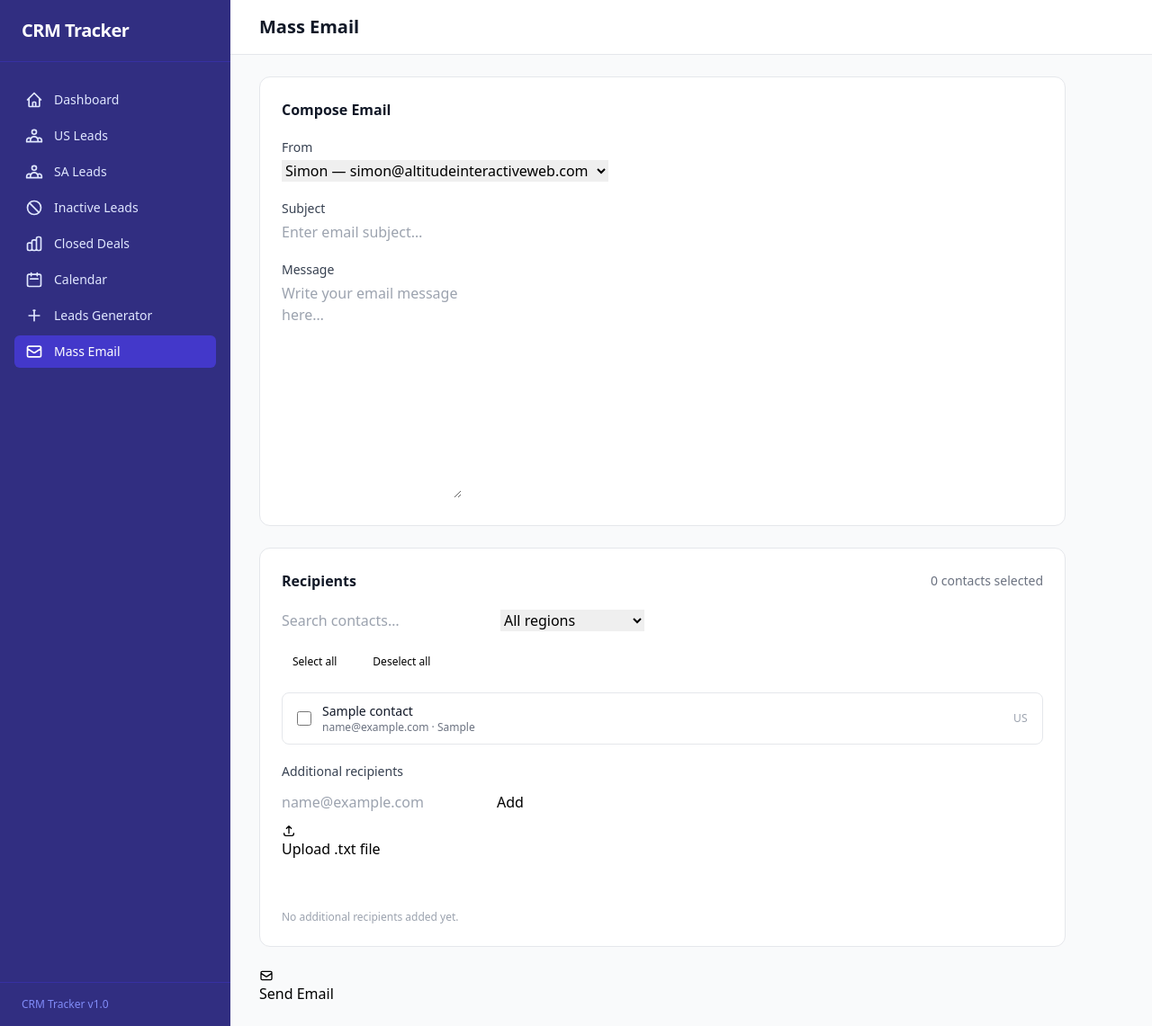
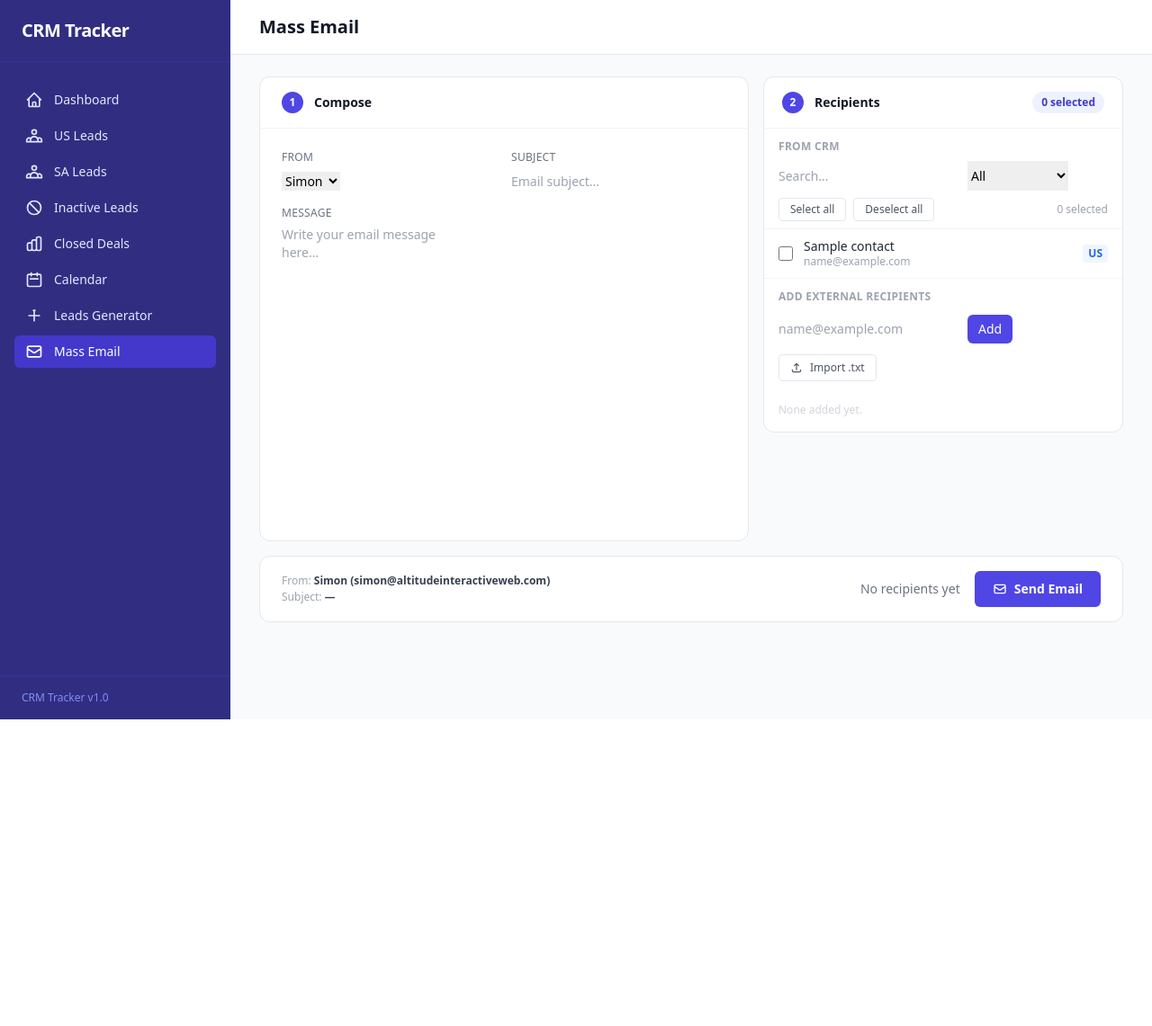
Before and after one commit to simonburger-web/crm-tracker, a Django app: page /email/ in a window 1280 px wide. Shown: the whole page at 90% size. After the commit the page ends 800 px from the top, so only its background shows below. Run offline with Django 5.2, Linux system fonts and the light colour scheme; tables that the repository leaves empty hold one stand-in row (values such as "Sample post"); some libraries are stand-ins or nearby versions.

Commit message:
Mass email: full layout redesign for efficiency and clarity
Two-column layout — compose on the left, recipients on the right —
so both panels are visible at once without scrolling. Recipients
panel has a fixed-height scrollable contact list, compact region
badges (US/SA), and an always-visible add-external section below it.
A sticky send bar at the bottom shows a live preview of From/Subject
and total recipient count. Numbered step indicators (1 Compose,
2 Recipients) clarify the workflow.

Co-Authored-By: Claude Sonnet 4.6 <noreply@anthropic.com>

```diff
--- a/templates/crm/mass_email.html
+++ b/templates/crm/mass_email.html
@@ -3,86 +3,104 @@
 {% block page_title %}Mass Email{% endblock %}
 
 {% block content %}
-<div class="max-w-4xl space-y-6">
 
 {% if sent %}
   {% if success_count %}
-      <div class="bg-green-50 border border-green-200 rounded-xl px-5 py-4 flex items-start gap-3">
-        <svg class="w-5 h-5 text-green-600 mt-0.5 flex-shrink-0" fill="none" stroke="currentColor" viewBox="0 0 24 24"><path stroke-linecap="round" stroke-linejoin="round" stroke-width="2" d="M5 13l4 4L19 7"/></svg>
-        <div class="text-sm text-green-800">
-          <span class="font-semibold">Sent successfully to {{ success_count }} recipient{{ success_count|pluralize }}.</span>
-          {% if failed_recipients %}
-            <br>Failed to send to: {{ failed_recipients|join:", " }}
-          {% endif %}
-        </div>
+    <div class="mb-4 bg-green-50 border border-green-200 rounded-xl px-5 py-3 flex items-center gap-3">
+      <svg class="w-5 h-5 text-green-600 flex-shrink-0" fill="none" stroke="currentColor" viewBox="0 0 24 24"><path stroke-linecap="round" stroke-linejoin="round" stroke-width="2" d="M5 13l4 4L19 7"/></svg>
+      <span class="text-sm text-green-800 font-medium">Sent to {{ success_count }} recipient{{ success_count|pluralize }}.{% if failed_recipients %} Failed: {{ failed_recipients|join:", " }}{% endif %}</span>
     </div>
   {% else %}
-      <div class="bg-red-50 border border-red-200 rounded-xl px-5 py-4 text-sm text-red-800">
-        <span class="font-semibold">All sends failed.</span> Failed recipients: {{ failed_recipients|join:", " }}
+    <div class="mb-4 bg-red-50 border border-red-200 rounded-xl px-5 py-3 text-sm text-red-800 font-medium">
+      All sends failed. Check your SMTP configuration.
     </div>
   {% endif %}
 {% endif %}
 
 {% if error %}
-    <div class="bg-red-50 border border-red-200 rounded-xl px-5 py-4 text-sm text-red-800 font-medium">
+  <div class="mb-4 bg-amber-50 border border-amber-200 rounded-xl px-5 py-3 text-sm text-amber-800 font-medium">
     {{ error }}
   </div>
 {% endif %}
 
-  <form method="post" id="mass-email-form">
+<form method="post" id="mass-email-form" class="flex flex-col gap-4">
   {% csrf_token %}
 
-    <!-- Subject + Message -->
-    <div class="bg-white rounded-xl border border-gray-200 p-6 space-y-5">
-      <h2 class="text-base font-semibold text-gray-900">Compose Email</h2>
+  <!-- ── Two-column workspace ───────────────────────────────────────────── -->
+  <div class="grid grid-cols-[1fr_400px] gap-4 items-start">
 
+    <!-- LEFT: Compose -->
+    <div class="bg-white rounded-xl border border-gray-200 overflow-hidden">
+      <div class="flex items-center gap-3 px-6 py-4 border-b border-gray-100">
+        <span class="w-6 h-6 rounded-full bg-indigo-600 text-white text-xs font-bold flex items-center justify-center flex-shrink-0">1</span>
+        <h2 class="text-sm font-semibold text-gray-900">Compose</h2>
+      </div>
+
+      <div class="p-6 space-y-4">
+
+        <!-- From + Subject on one row -->
+        <div class="grid grid-cols-2 gap-4">
           <div>
-        <label for="id_from_email" class="block text-sm font-medium text-gray-700 mb-1">From</label>
-        <select name="from_email" id="id_from_email" class="form-input">
-          <option value="simon@altitudeinteractiveweb.com" {% if request.POST.from_email == 'simon@altitudeinteractiveweb.com' or not request.POST.from_email %}selected{% endif %}>Simon — simon@altitudeinteractiveweb.com</option>
-          <option value="tristan@altitudeinteractiveweb.com" {% if request.POST.from_email == 'tristan@altitudeinteractiveweb.com' %}selected{% endif %}>Tristan — tristan@altitudeinteractiveweb.com</option>
+            <label for="id_from_email" class="block text-xs font-medium text-gray-500 uppercase tracking-wide mb-1.5">From</label>
+            <select name="from_email" id="id_from_email" class="form-input text-sm" onchange="updatePreview()">
+              <option value="simon@altitudeinteractiveweb.com" {% if request.POST.from_email == 'simon@altitudeinteractiveweb.com' or not request.POST.from_email %}selected{% endif %}>Simon</option>
+              <option value="tristan@altitudeinteractiveweb.com" {% if request.POST.from_email == 'tristan@altitudeinteractiveweb.com' %}selected{% endif %}>Tristan</option>
             </select>
           </div>
-
           <div>
-        <label for="id_subject" class="block text-sm font-medium text-gray-700 mb-1">Subject</label>
-        <input type="text" name="subject" id="id_subject" class="form-input"
-               placeholder="Enter email subject…" value="{{ request.POST.subject|default:'' }}">
-      </div>
-
-      <div>
-        <label for="id_message" class="block text-sm font-medium text-gray-700 mb-1">Message</label>
-        <textarea name="message" id="id_message" rows="10" class="form-input"
-                  placeholder="Write your email message here…">{{ request.POST.message|default:'' }}</textarea>
+            <label for="id_subject" class="block text-xs font-medium text-gray-500 uppercase tracking-wide mb-1.5">Subject</label>
+            <input type="text" name="subject" id="id_subject" class="form-input text-sm"
+                   placeholder="Email subject…" value="{{ request.POST.subject|default:'' }}" oninput="updatePreview()">
           </div>
         </div>
 
-    <!-- Recipients -->
-    <div class="bg-white rounded-xl border border-gray-200 p-6 space-y-5 mt-6">
-      <div class="flex items-center justify-between">
-        <h2 class="text-base font-semibold text-gray-900">Recipients</h2>
-        <span id="selected-count" class="text-sm text-gray-500">0 contacts selected</span>
+        <!-- Message -->
+        <div>
+          <label for="id_message" class="block text-xs font-medium text-gray-500 uppercase tracking-wide mb-1.5">Message</label>
+          <textarea name="message" id="id_message" rows="16" class="form-input text-sm resize-none"
+                    placeholder="Write your email message here…">{{ request.POST.message|default:'' }}</textarea>
         </div>
 
+      </div>
+    </div>
+
+    <!-- RIGHT: Recipients -->
+    <div class="bg-white rounded-xl border border-gray-200 overflow-hidden flex flex-col">
+
+      <!-- Header -->
+      <div class="flex items-center justify-between px-5 py-4 border-b border-gray-100">
+        <div class="flex items-center gap-3">
+          <span class="w-6 h-6 rounded-full bg-indigo-600 text-white text-xs font-bold flex items-center justify-center flex-shrink-0">2</span>
+          <h2 class="text-sm font-semibold text-gray-900">Recipients</h2>
+        </div>
+        <span id="total-badge" class="bg-indigo-50 text-indigo-700 text-xs font-semibold px-2.5 py-1 rounded-full">0 selected</span>
+      </div>
+
+      <!-- CRM Contacts subsection -->
       {% if contacts_with_email %}
-        <!-- Search + filter bar -->
-        <div class="flex gap-3">
-          <input type="text" id="contact-search" class="form-input" placeholder="Search contacts…">
-          <select id="region-filter" class="form-input w-40">
-            <option value="">All regions</option>
+      <div class="px-4 pt-3 pb-2 border-b border-gray-100 space-y-2">
+        <p class="text-xs font-semibold text-gray-400 uppercase tracking-wide">From CRM</p>
+        <!-- Search + filter -->
+        <div class="flex gap-2">
+          <input type="text" id="contact-search" class="form-input text-sm py-1.5" placeholder="Search…">
+          <select id="region-filter" class="form-input text-sm py-1.5 w-28 flex-shrink-0">
+            <option value="">All</option>
             <option value="us">US</option>
             <option value="sa">SA</option>
           </select>
         </div>
-
-        <!-- Select / deselect all -->
-        <div class="flex items-center gap-4">
-          <button type="button" onclick="selectAll()" class="btn-secondary text-xs px-3 py-1.5">Select all</button>
-          <button type="button" onclick="deselectAll()" class="btn-secondary text-xs px-3 py-1.5">Deselect all</button>
+        <!-- Select / deselect -->
+        <div class="flex gap-2">
+          <button type="button" onclick="selectAll()"
+            class="text-xs px-3 py-1 rounded border border-gray-200 text-gray-600 hover:bg-gray-50 font-medium">Select all</button>
+          <button type="button" onclick="deselectAll()"
+            class="text-xs px-3 py-1 rounded border border-gray-200 text-gray-600 hover:bg-gray-50 font-medium">Deselect all</button>
+          <span id="crm-count" class="ml-auto text-xs text-gray-400 self-center">0 selected</span>
+        </div>
       </div>
 
-        <!-- Contact list -->
-        <div id="contact-list" class="divide-y divide-gray-100 border border-gray-200 rounded-lg max-h-72 overflow-y-auto">
+      <!-- Contact rows -->
+      <div id="contact-list" class="overflow-y-auto divide-y divide-gray-50" style="max-height: 260px">
         {% for contact in contacts_with_email %}
           <label class="contact-row flex items-center gap-3 px-4 py-2.5 hover:bg-gray-50 cursor-pointer"
                  data-name="{{ contact.name|lower }}"
@@ -90,65 +108,84 @@
                  data-email="{{ contact.email|lower }}"
                  data-region="{{ contact.region }}">
             <input type="checkbox" name="contact_ids" value="{{ contact.pk }}"
-                     class="contact-checkbox h-4 w-4 rounded border-gray-300 text-indigo-600 focus:ring-indigo-500">
+                   class="contact-checkbox h-4 w-4 rounded border-gray-300 text-indigo-600 focus:ring-indigo-500 flex-shrink-0">
             <div class="flex-1 min-w-0">
-                <div class="text-sm font-medium text-gray-900 truncate">{{ contact.name }}</div>
-                <div class="text-xs text-gray-500 truncate">{{ contact.email }}{% if contact.company %} · {{ contact.company }}{% endif %}</div>
+              <div class="text-sm font-medium text-gray-800 truncate leading-tight">{{ contact.name }}</div>
+              <div class="text-xs text-gray-400 truncate">{{ contact.email }}</div>
             </div>
-              <span class="text-xs text-gray-400 uppercase tracking-wide flex-shrink-0">{{ contact.get_region_display }}</span>
+            <span class="flex-shrink-0 text-xs font-semibold px-1.5 py-0.5 rounded
+              {% if contact.region == 'us' %}bg-blue-50 text-blue-600{% else %}bg-amber-50 text-amber-600{% endif %}">
+              {{ contact.region|upper }}
+            </span>
           </label>
         {% endfor %}
       </div>
       {% else %}
-        <p class="text-sm text-gray-500">No contacts with email addresses yet. Add email addresses to your contacts first.</p>
+        <div class="px-5 py-4 text-sm text-gray-400">No contacts with email addresses yet.</div>
       {% endif %}
 
-      <!-- Extra recipients -->
-      <div class="space-y-3">
-        <label class="block text-sm font-medium text-gray-700">Additional recipients</label>
+      <!-- Add external recipients subsection -->
+      <div class="px-4 pt-3 pb-4 border-t border-gray-100 space-y-3">
+        <p class="text-xs font-semibold text-gray-400 uppercase tracking-wide">Add external recipients</p>
 
-        <!-- Manual add -->
+        <!-- Manual input -->
         <div class="flex gap-2">
-          <input type="text" id="manual-email-input" class="form-input" placeholder="name@example.com"
-                 autocomplete="off" inputmode="email">
-          <button type="button" onclick="addManualEmail()" class="btn-secondary flex-shrink-0">Add</button>
+          <input type="text" id="manual-email-input" class="form-input text-sm py-1.5 min-w-0"
+                 placeholder="name@example.com" autocomplete="off" inputmode="email">
+          <button type="button" onclick="addManualEmail()"
+            class="flex-shrink-0 text-sm px-3 py-1.5 rounded-md bg-indigo-600 text-white font-medium hover:bg-indigo-700">Add</button>
         </div>
 
         <!-- File upload -->
         <div class="flex items-center gap-3">
-          <label for="email-file-input" class="btn-secondary cursor-pointer flex-shrink-0 gap-2">
-            <svg class="w-4 h-4" fill="none" stroke="currentColor" viewBox="0 0 24 24"><path stroke-linecap="round" stroke-linejoin="round" stroke-width="2" d="M4 16v1a3 3 0 003 3h10a3 3 0 003-3v-1m-4-8l-4-4m0 0L8 8m4-4v12"/></svg>
-            Upload .txt file
+          <label for="email-file-input"
+            class="inline-flex items-center gap-2 text-xs px-3 py-1.5 rounded border border-gray-200 text-gray-600 hover:bg-gray-50 font-medium cursor-pointer flex-shrink-0">
+            <svg class="w-3.5 h-3.5" fill="none" stroke="currentColor" viewBox="0 0 24 24"><path stroke-linecap="round" stroke-linejoin="round" stroke-width="2" d="M4 16v1a3 3 0 003 3h10a3 3 0 003-3v-1m-4-8l-4-4m0 0L8 8m4-4v12"/></svg>
+            Import .txt
           </label>
           <input type="file" id="email-file-input" accept=".txt,text/plain" class="hidden">
-          <span id="file-status" class="text-xs text-gray-400"></span>
+          <span id="file-status" class="text-xs text-gray-400 truncate"></span>
         </div>
 
-        <!-- Tag list -->
-        <div id="extra-email-tags" class="flex flex-wrap gap-2 min-h-[2rem]"></div>
-        <p id="no-extras-hint" class="text-xs text-gray-400">No additional recipients added yet.</p>
+        <!-- Tags -->
+        <div id="extra-email-tags" class="flex flex-wrap gap-1.5 max-h-24 overflow-y-auto"></div>
+        <p id="no-extras-hint" class="text-xs text-gray-300">None added yet.</p>
 
-        <!-- Hidden field submitted to server -->
+        <!-- Hidden field -->
         <textarea name="extra_emails" id="id_extra_emails" class="hidden">{{ request.POST.extra_emails|default:'' }}</textarea>
+      </div>
+
+    </div><!-- end right col -->
+  </div><!-- end grid -->
+
+  <!-- ── Sticky send bar ────────────────────────────────────────────────── -->
+  <div class="bg-white rounded-xl border border-gray-200 px-6 py-4 flex items-center gap-6">
+    <!-- Preview -->
+    <div class="flex-1 min-w-0 space-y-0.5">
+      <div class="text-xs text-gray-400">
+        From: <span id="preview-from" class="font-semibold text-gray-700">simon@altitudeinteractiveweb.com</span>
+      </div>
+      <div class="text-xs text-gray-400 truncate">
+        Subject: <span id="preview-subject" class="font-semibold text-gray-700 italic">—</span>
+      </div>
+    </div>
+    <!-- Count + button -->
+    <div class="flex items-center gap-4 flex-shrink-0">
+      <span id="recipient-summary" class="text-sm text-gray-500"></span>
+      <button type="submit" id="send-btn"
+        class="inline-flex items-center gap-2 rounded-md bg-indigo-600 px-5 py-2.5 text-sm font-semibold text-white shadow-sm hover:bg-indigo-700 focus:outline-none">
+        <svg class="w-4 h-4" fill="none" stroke="currentColor" viewBox="0 0 24 24"><path stroke-linecap="round" stroke-linejoin="round" stroke-width="2" d="M3 8l7.89 5.26a2 2 0 002.22 0L21 8M5 19h14a2 2 0 002-2V7a2 2 0 00-2-2H5a2 2 0 00-2 2v10a2 2 0 002 2z"/></svg>
+        Send Email
+      </button>
     </div>
   </div>
 
-    <!-- Send button -->
-    <div class="mt-6 flex items-center gap-4">
-      <button type="submit" class="btn-primary gap-2" id="send-btn">
-        <svg class="w-4 h-4" fill="none" stroke="currentColor" viewBox="0 0 24 24"><path stroke-linecap="round" stroke-linejoin="round" stroke-width="2" d="M3 8l7.89 5.26a2 2 0 002.22 0L21 8M5 19h14a2 2 0 002-2V7a2 2 0 00-2-2H5a2 2 0 00-2 2v10a2 2 0 002 2z"/></svg>
-        Send Email
-      </button>
-      <span id="recipient-summary" class="text-sm text-gray-500"></span>
-    </div>
 </form>
-</div>
 
 <script>
-  // ── Extra emails list (tag-based) ────────────────────────────────────────
+  // ── Extra emails (tag list) ───────────────────────────────────────────────
   let extraEmails = [];
 
-  // Pre-populate from a server re-render (validation error bounce-back)
   (function () {
     const existing = document.getElementById('id_extra_emails').value.trim();
     if (existing) {
@@ -165,8 +202,7 @@
 
   function addEmail(addr) {
     addr = addr.trim().toLowerCase();
-    if (!addr || !isValidEmail(addr)) return false;
-    if (extraEmails.includes(addr)) return false;
+    if (!addr || !isValidEmail(addr) || extraEmails.includes(addr)) return false;
     extraEmails.push(addr);
     renderTags();
     syncHiddenField();
@@ -186,9 +222,10 @@
     const hint = document.getElementById('no-extras-hint');
     container.innerHTML = '';
     extraEmails.forEach(addr => {
+      const safeAddr = addr.replace(/'/g, "\\'");
       const tag = document.createElement('span');
-      tag.className = 'inline-flex items-center gap-1.5 bg-indigo-50 border border-indigo-200 text-indigo-800 text-xs font-medium rounded-full px-3 py-1';
-      tag.innerHTML = `${addr} <button type="button" onclick="removeEmail('${addr}')" class="text-indigo-400 hover:text-indigo-700 leading-none">&times;</button>`;
+      tag.className = 'inline-flex items-center gap-1 bg-indigo-50 border border-indigo-200 text-indigo-700 text-xs font-medium rounded-full pl-2.5 pr-1.5 py-0.5';
+      tag.innerHTML = `${addr} <button type="button" onclick="removeEmail('${safeAddr}')" class="text-indigo-400 hover:text-indigo-700 text-sm leading-none ml-0.5">&times;</button>`;
       container.appendChild(tag);
     });
     hint.style.display = extraEmails.length ? 'none' : '';
@@ -198,25 +235,18 @@
     document.getElementById('id_extra_emails').value = extraEmails.join('\n');
   }
 
-  // Manual add
   function addManualEmail() {
     const input = document.getElementById('manual-email-input');
-    // Support comma/newline pasted input
     const parts = input.value.replace(/,/g, '\n').split('\n');
-    let added = 0;
-    parts.forEach(p => { if (addEmail(p)) added++; });
+    parts.forEach(p => addEmail(p));
     input.value = '';
     input.focus();
   }
 
   document.getElementById('manual-email-input').addEventListener('keydown', function(e) {
-    if (e.key === 'Enter' || e.key === ',') {
-      e.preventDefault();
-      addManualEmail();
-    }
+    if (e.key === 'Enter' || e.key === ',') { e.preventDefault(); addManualEmail(); }
   });
 
-  // File upload
   document.getElementById('email-file-input').addEventListener('change', function() {
     const file = this.files[0];
     if (!file) return;
@@ -224,34 +254,32 @@
     statusEl.textContent = 'Reading…';
     const reader = new FileReader();
     reader.onload = function(e) {
-      const text = e.target.result;
-      // Extract anything that looks like an email address
-      const found = text.match(/[^\s,;<>()[\]"]+@[^\s,;<>()[\]"]+\.[^\s,;<>()[\]"]+/g) || [];
+      const found = (e.target.result.match(/[^\s,;<>()[\]"]+@[^\s,;<>()[\]"]+\.[^\s,;<>()[\]"]+/g) || []);
       let added = 0;
       found.forEach(addr => { if (addEmail(addr)) added++; });
-      statusEl.textContent = added + ' address' + (added === 1 ? '' : 'es') + ' added from ' + file.name;
-      // Reset so the same file can be re-uploaded if needed
+      statusEl.textContent = added + ' address' + (added === 1 ? '' : 'es') + ' added';
       document.getElementById('email-file-input').value = '';
     };
     reader.readAsText(file);
   });
 
-  // ── Contact checkbox counter ─────────────────────────────────────────────
-  const rows = document.querySelectorAll('.contact-row');
-  const countEl = document.getElementById('selected-count');
-  const summaryEl = document.getElementById('recipient-summary');
+  // ── Counts ────────────────────────────────────────────────────────────────
+  function updateCount() {
+    const crmChecked = document.querySelectorAll('.contact-checkbox:checked').length;
+    const total = crmChecked + extraEmails.length;
 
-  function updateCount() {
-    const checked = document.querySelectorAll('.contact-checkbox:checked').length;
-    countEl.textContent = checked + ' contact' + (checked === 1 ? '' : 's') + ' selected';
-    const total = checked + extraEmails.length;
-    summaryEl.textContent = total > 0 ? total + ' total recipient' + (total === 1 ? '' : 's') : '';
+    document.getElementById('crm-count').textContent = crmChecked + ' selected';
+    document.getElementById('total-badge').textContent = total + ' selected';
+    document.getElementById('recipient-summary').textContent =
+      total > 0 ? total + ' recipient' + (total === 1 ? '' : 's') : 'No recipients yet';
   }
 
   document.querySelectorAll('.contact-checkbox').forEach(cb => cb.addEventListener('change', updateCount));
+  updateCount();
 
+  // ── Select / deselect ────────────────────────────────────────────────────
   function selectAll() {
-    rows.forEach(row => {
+    document.querySelectorAll('.contact-row').forEach(row => {
       if (row.style.display !== 'none') row.querySelector('.contact-checkbox').checked = true;
     });
     updateCount();
@@ -262,15 +290,12 @@
     updateCount();
   }
 
-  // ── Search + region filter ───────────────────────────────────────────────
+  // ── Search + filter ───────────────────────────────────────────────────────
   function applyFilters() {
     const q = document.getElementById('contact-search').value.toLowerCase();
     const region = document.getElementById('region-filter').value;
-    rows.forEach(row => {
-      const matchesSearch = !q ||
-        row.dataset.name.includes(q) ||
-        row.dataset.company.includes(q) ||
-        row.dataset.email.includes(q);
+    document.querySelectorAll('.contact-row').forEach(row => {
+      const matchesSearch = !q || row.dataset.name.includes(q) || row.dataset.company.includes(q) || row.dataset.email.includes(q);
       const matchesRegion = !region || row.dataset.region === region;
       row.style.display = (matchesSearch && matchesRegion) ? '' : 'none';
     });
@@ -279,15 +304,30 @@
   document.getElementById('contact-search').addEventListener('input', applyFilters);
   document.getElementById('region-filter').addEventListener('change', applyFilters);
 
-  // ── Confirm + sync before submit ─────────────────────────────────────────
+  // ── Send bar live preview ─────────────────────────────────────────────────
+  const FROM_LABELS = {
+    'simon@altitudeinteractiveweb.com': 'Simon (simon@altitudeinteractiveweb.com)',
+    'tristan@altitudeinteractiveweb.com': 'Tristan (tristan@altitudeinteractiveweb.com)',
+  };
+
+  function updatePreview() {
+    const fromVal = document.getElementById('id_from_email').value;
+    const subject = document.getElementById('id_subject').value.trim();
+    document.getElementById('preview-from').textContent = FROM_LABELS[fromVal] || fromVal;
+    document.getElementById('preview-subject').textContent = subject || '—';
+  }
+
+  document.getElementById('id_from_email').addEventListener('change', updatePreview);
+  document.getElementById('id_subject').addEventListener('input', updatePreview);
+  updatePreview();
+
+  // ── Submit ────────────────────────────────────────────────────────────────
   document.getElementById('mass-email-form').addEventListener('submit', function(e) {
     syncHiddenField();
-    const checked = document.querySelectorAll('.contact-checkbox:checked').length;
-    const total = checked + extraEmails.length;
+    const crmChecked = document.querySelectorAll('.contact-checkbox:checked').length;
+    const total = crmChecked + extraEmails.length;
     if (total === 0) return;
-    if (!confirm('Send this email to ' + total + ' recipient' + (total === 1 ? '' : 's') + '?')) {
-      e.preventDefault();
-    }
+    if (!confirm('Send to ' + total + ' recipient' + (total === 1 ? '' : 's') + '?')) e.preventDefault();
   });
 </script>
 {% endblock %}
```
Lines whose indentation alone changed are shown as unchanged.
